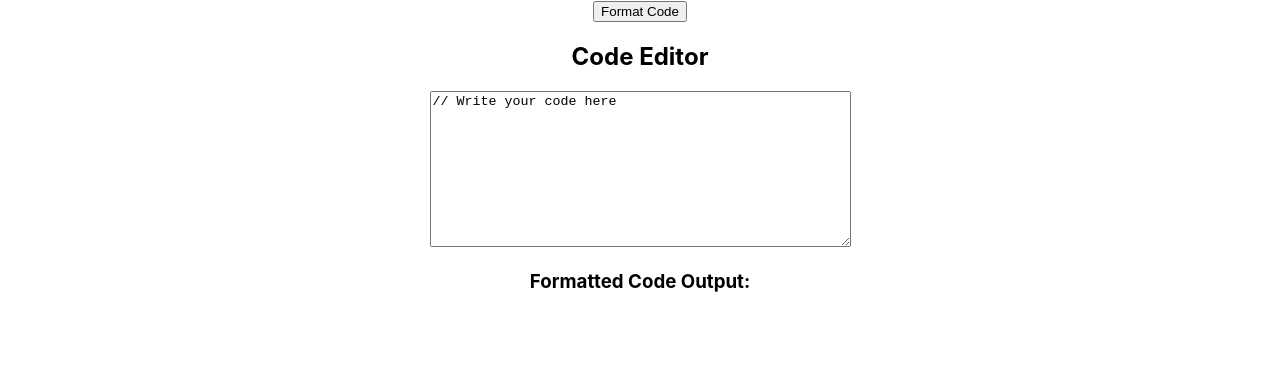
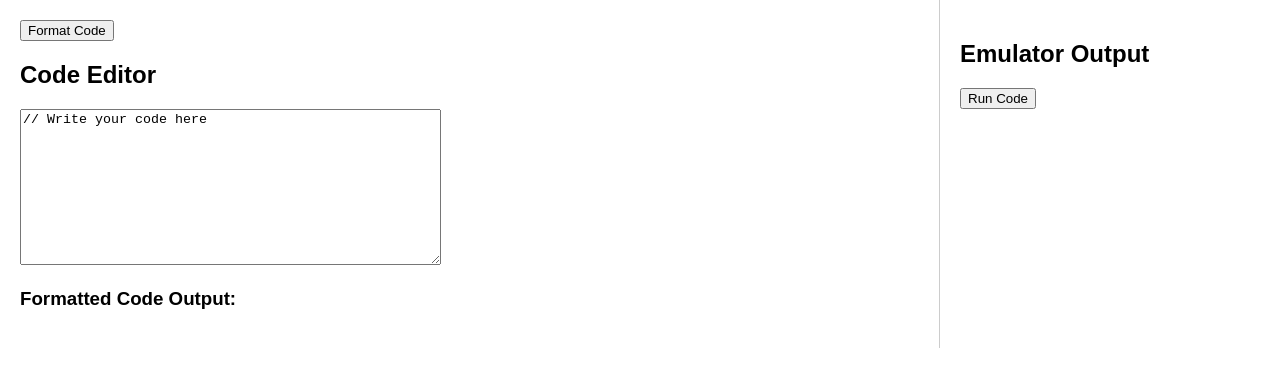
Before and after one commit to Amrock99/POSinator, a React (Create React App) app in the folder razorpay-pos/: page / in a window 1280 px wide. Shown: the top 386 px of the page. Built offline with nearby package versions, Linux system fonts and the light colour scheme.

Commit message:
dummy commit

```diff
--- a/razorpay-pos/src/App.css
+++ b/razorpay-pos/src/App.css
@@ -1,38 +1,20 @@
-.App {
-  text-align: center;
+body {
+  font-family: Arial, sans-serif;
 }
 
-.App-logo {
-  height: 40vmin;
-  pointer-events: none;
+.app-container {
+  display: flex;
+  flex-direction: row;
+  justify-content: space-between;
 }
 
-@media (prefers-reduced-motion: no-preference) {
-  .App-logo {
-    animation: App-logo-spin infinite 20s linear;
-  }
+.editor-container {
+  flex: 1;
+  padding: 20px;
 }
 
-.App-header {
-  background-color: #282c34;
-  min-height: 100vh;
-  display: flex;
-  flex-direction: column;
-  align-items: center;
-  justify-content: center;
-  font-size: calc(10px + 2vmin);
-  color: white;
+.emulator-container {
+  flex: 0 0 300px; /* Set the width of the emulator */
+  padding: 20px;
+  border-left: 1px solid #ccc;
 }
-
-.App-link {
-  color: #61dafb;
-}
-
-@keyframes App-logo-spin {
-  from {
-    transform: rotate(0deg);
-  }
-  to {
-    transform: rotate(360deg);
-  }
-}
--- a/razorpay-pos/src/App.js
+++ b/razorpay-pos/src/App.js
@@ -1,12 +1,25 @@
 import "./App.css";
 import CodeEditor from "./components/CodeEditor";
+import Emulator from "./components/Emulator";
+import { useState } from "react";
 
-function App() {
+const App = () => {
+  const [codeToRun, setCodeToRun] = useState("");
+
+  const handleRunCode = (code) => {
+    setCodeToRun(code);
+  };
+
   return (
-    <div className="App">
-      <CodeEditor />
+    <div className="app-container">
+      <div className="editor-container">
+        <CodeEditor onRun={handleRunCode} />
+      </div>
+      <div className="emulator-container">
+        <Emulator code={codeToRun} />
+      </div>
     </div>
   );
-}
+};
 
 export default App;
--- a/razorpay-pos/src/components/Emulator.js
+++ b/razorpay-pos/src/components/Emulator.js
@@ -0,0 +1,25 @@
+import React, { useState } from "react";
+
+const Emulator = ({ code }) => {
+  const [output, setOutput] = useState("");
+
+  const runCode = () => {
+    try {
+      // Evaluate the code and capture the result
+      const result = eval(code);
+      setOutput(result);
+    } catch (error) {
+      setOutput(error.toString());
+    }
+  };
+
+  return (
+    <div>
+      <h2>Emulator Output</h2>
+      <button onClick={runCode}>Run Code</button>
+      <pre>{output}</pre>
+    </div>
+  );
+};
+
+export default Emulator;
```
